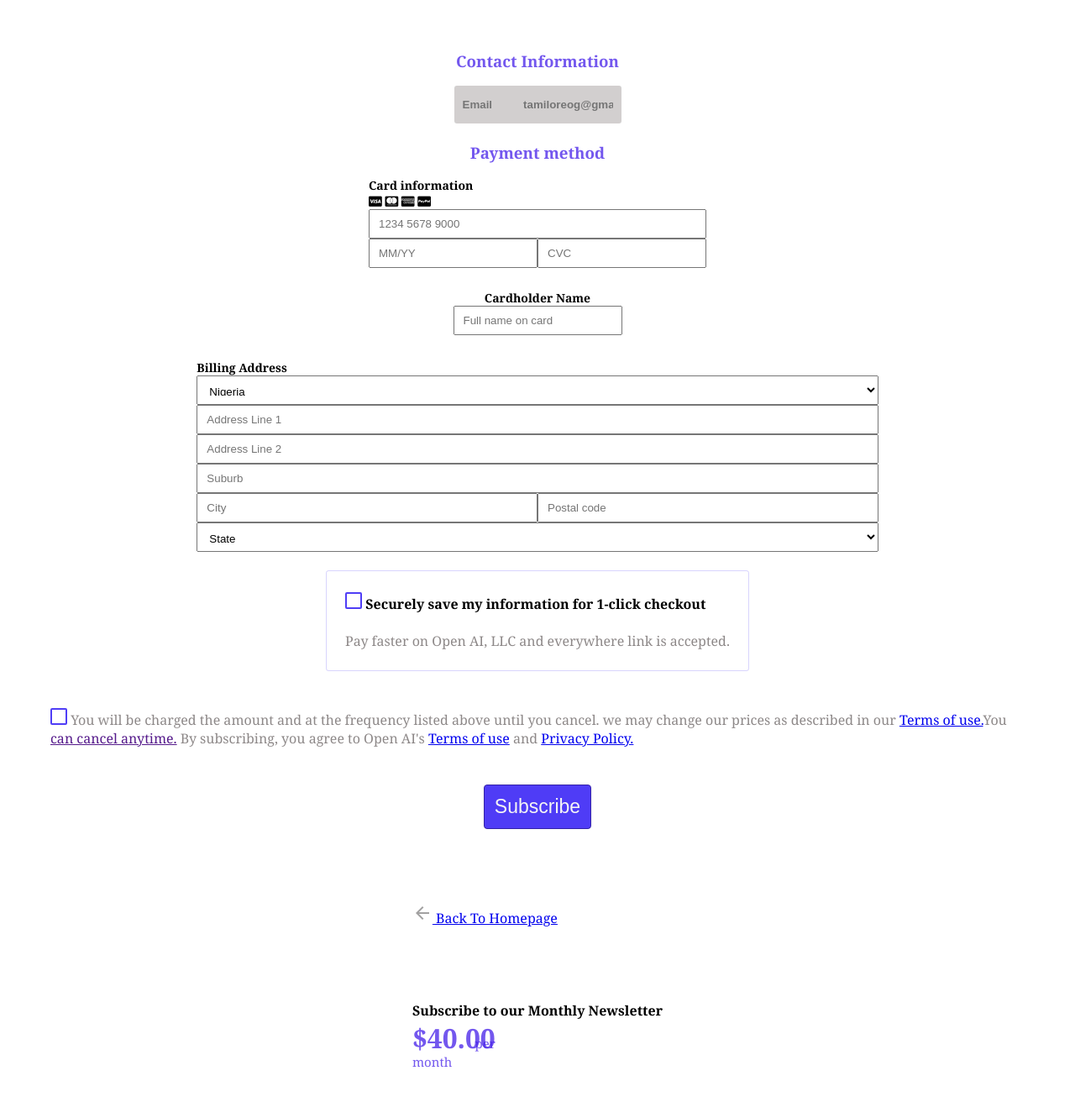
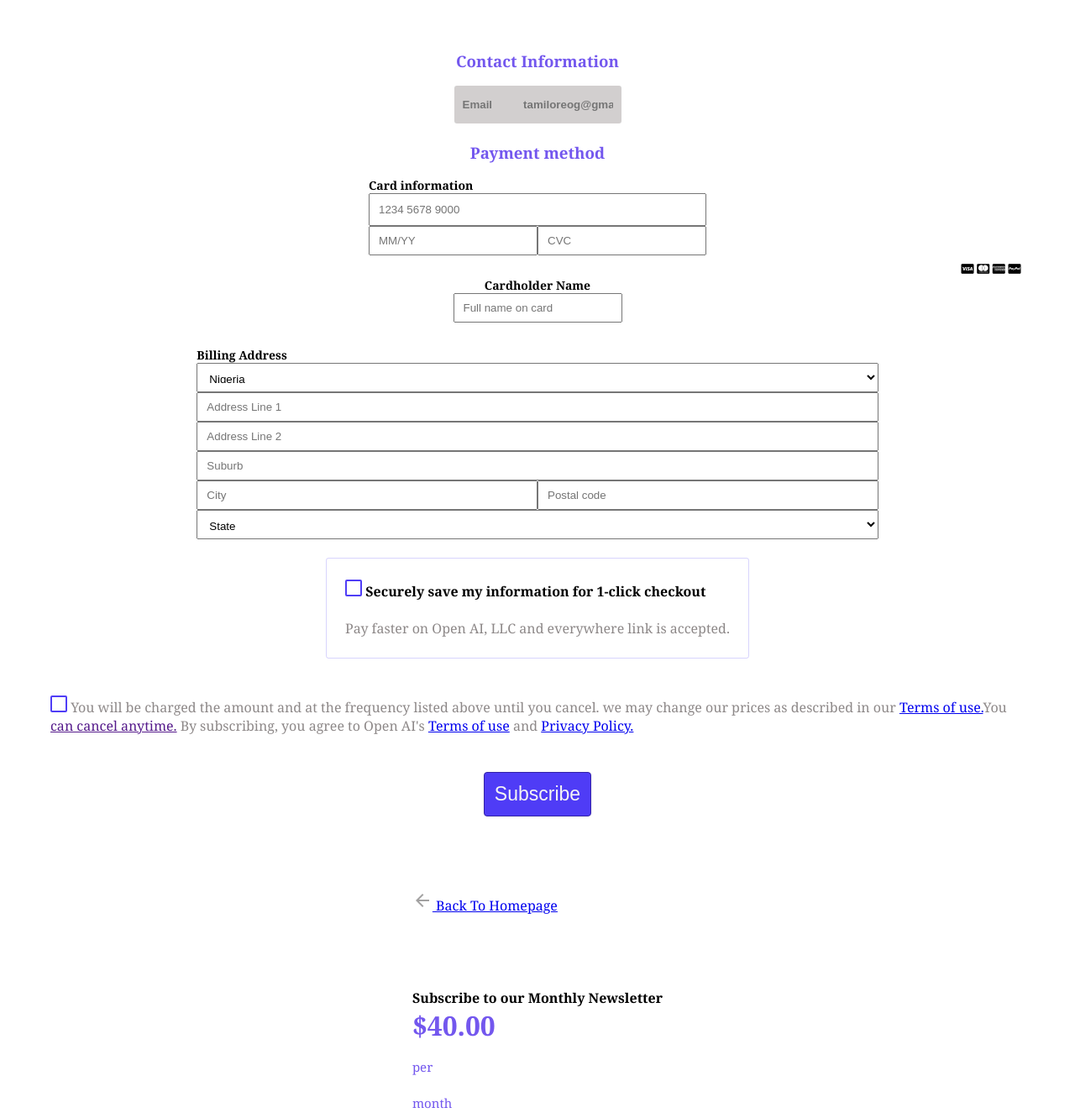
Before and after one commit to Successjanee/contact-page, a plain HTML site: page index.html in a window 1280 px wide. Shown: the top 1331 px of the page at 84% size. Drawn offline with nearby package versions, Linux system fonts and the light colour scheme.

Commit message:
add changes

```diff
--- a/index.html
+++ b/index.html
@@ -20,11 +20,11 @@
   <h3 class="Title">Payment method</h3>
   <form action="" class="text">Card information
     <br>
-    <i class="fab fa-cc-visa"></i> <!-- Visa -->
-    <i class="fab fa-cc-mastercard"></i> <!-- Mastercard -->
-    <i class="fab fa-cc-amex"></i> <!-- American Express -->
-    <i class="fab fa-cc-paypal"></i> <!-- Paypal -->
-    <input type="card number" placeholder="1234 5678 9000" class="Box">
+    <input type="card number" placeholder="1234 5678 9000" class="icon">
+    <button class="iconX"><i class="fab fa-cc-visa"></i> <!-- Visa -->
+      <i class="fab fa-cc-mastercard"></i> <!-- Mastercard -->
+      <i class="fab fa-cc-amex"></i> <!-- American Express -->
+      <i class="fab fa-cc-paypal"></i> <!-- Paypal --></button>
     <br>
     <input type="month/year" placeholder="MM/YY" class="Box2"><input type="text" placeholder="CVC" class="Box2">
     <br>
--- a/style.css
+++ b/style.css
@@ -9,9 +9,11 @@ html {
 }
 
 body {
+ height: 100vh;
  padding: 60px;
  align-items: center;
  place-items: center;
+
 }
 
 .Title {
@@ -70,6 +72,27 @@ body {
  border: none;
  border-radius: 3px;
  font-weight: bold;
+}
+
+.icon {
+ width: 100%;
+ height: 22%;
+ padding: 10px;
+}
+
+.icon:focus {
+ outline: none;
+}
+
+.iconX {
+ position: absolute;
+ top: 0;
+ right: 0;
+ width: 200px;
+ height: 80%;
+ border: none;
+ background: none;
+ cursor: pointer;
 }
 
 .Box {
@@ -134,9 +157,8 @@ input[type="checkbox"] {
 }
 
 .grid {
- display: grid;
- grid-template-columns: 25% 25%;
- grid-template-rows: 25% 25%;
+ display: inline-table;
+
 }
 
 h1 {
@@ -146,17 +168,13 @@ h1 {
 .two {
  font-weight: lighter;
  font-size: 15px;
- grid-column: 15%;
- grid-row: none;
+
 }
 
 .three {
  font-weight: lighter;
  font-size: 15px;
- grid-row-start: 3;
- grid-row-end: 3;
- grid-column-start: 3;
- grid-column-end: 3;
+
 }
 
 .p {
```
